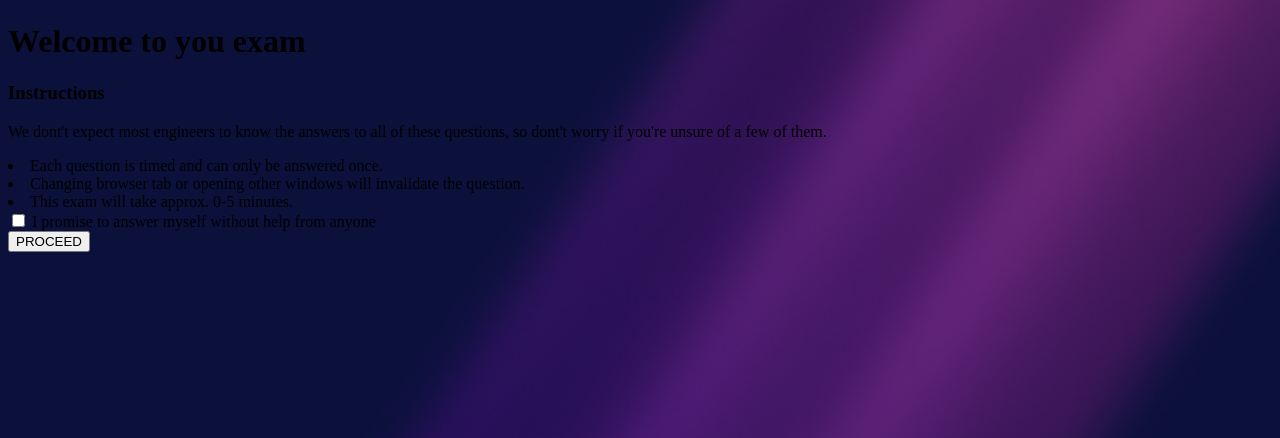
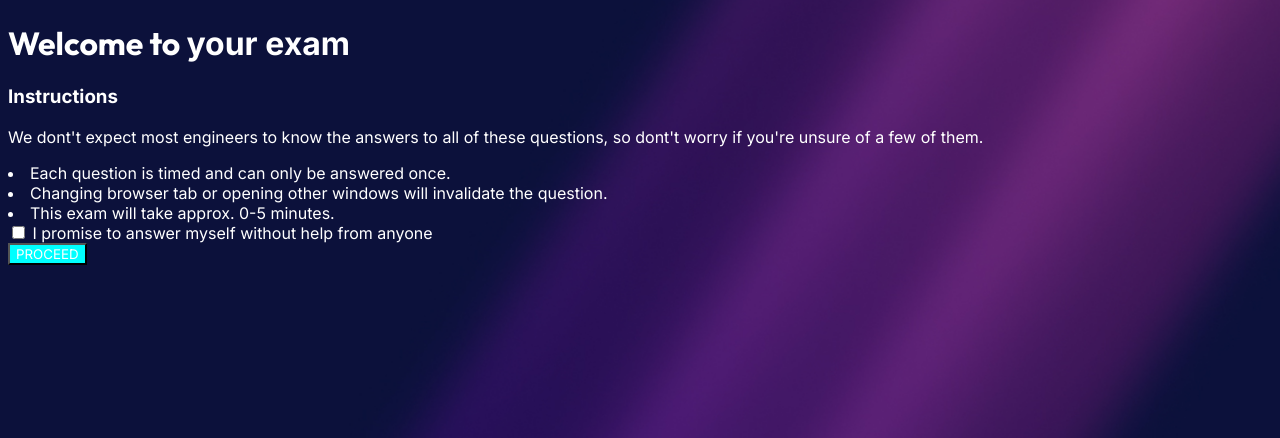
Before and after one commit to Gabbofeg/Buildweek-Benchmark-Epicode, a plain HTML site: page homepage.html in a window 1280 px wide. Shown: the part 370-808 px from the top of the page. Drawn offline with Linux system fonts and the light colour scheme.

Commit message:
aggiunti i font ed il colore bianco al testo

```diff
--- a/home page.css
+++ b/home page.css
@@ -1,8 +1,20 @@
-*{
+@import url("https://fonts.googleapis.com/css2?family=Outfit:wght@100..900&display=swap");
+@import url("https://fonts.googleapis.com/css2?family=Inter:wght@100..900&display=swap");
+* {
   box-sizing: border-box;
+  font-family: "Inter", sans-serif;
+  font-optical-sizing: auto;
+  font-weight: 16px;
+  font-style: normal;
+  font-variation-settings: "slnt" 0;
+  color: white;
 }
 
-body{
+html {
+  height: 100%;
+}
+
+body {
   background-image: url(assets/bg.jpg);
   background-size: cover;
   background-repeat: no-repeat;
@@ -10,6 +22,13 @@ body{
   height: 100vh;
 }
 
-html{
-    height: 100%;
+#title {
+  font-family: "Outfit", sans-serif;
+  font-optical-sizing: auto;
+  font-weight: 60px;
+  font-style: normal;
 }
+
+#button {
+  background-color: #00ffff;
+}
--- a/homepage.html
+++ b/homepage.html
@@ -14,7 +14,7 @@
 
     <main>
       <div>
-        <h1>Welcome to <span>you exam</span></h1>
+        <h1 id="title">Welcome to <span>your exam</span></h1>
       </div>
 
       <div>
```
Lines whose indentation alone changed are shown as unchanged.
